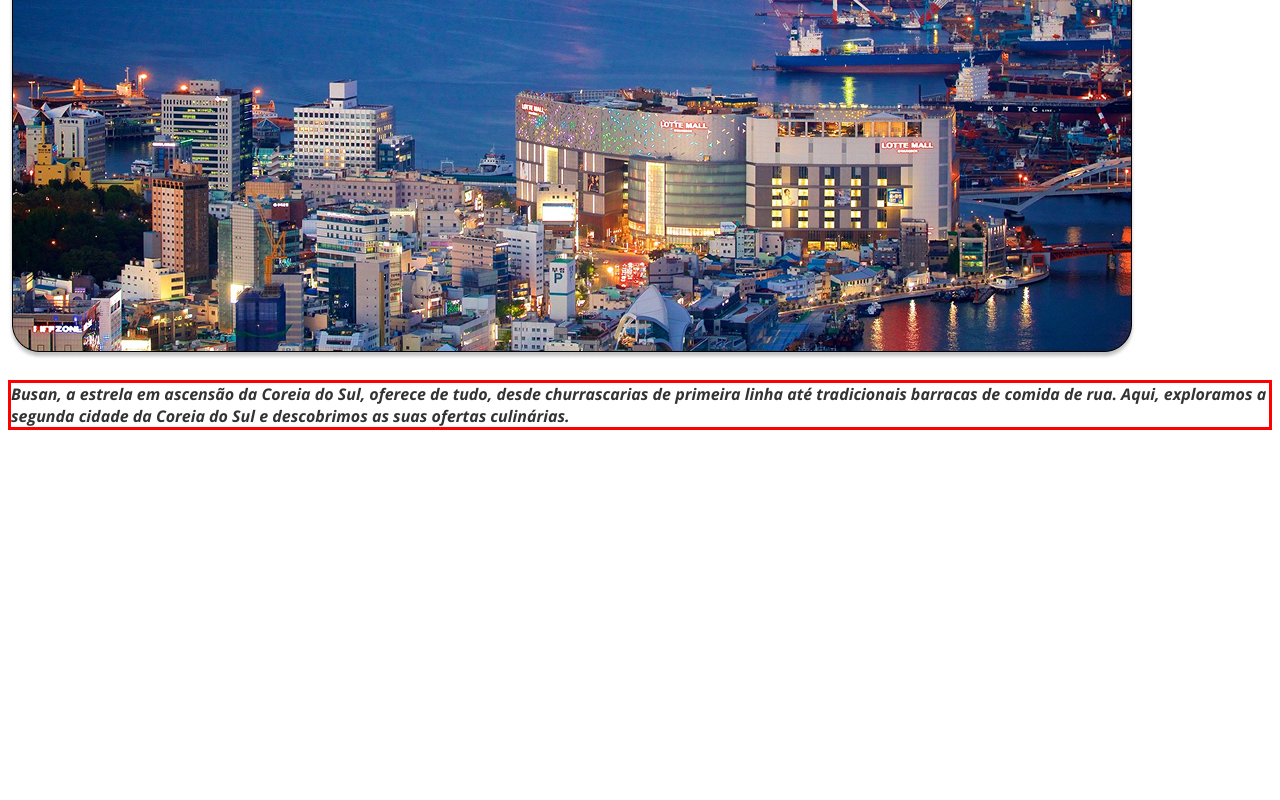
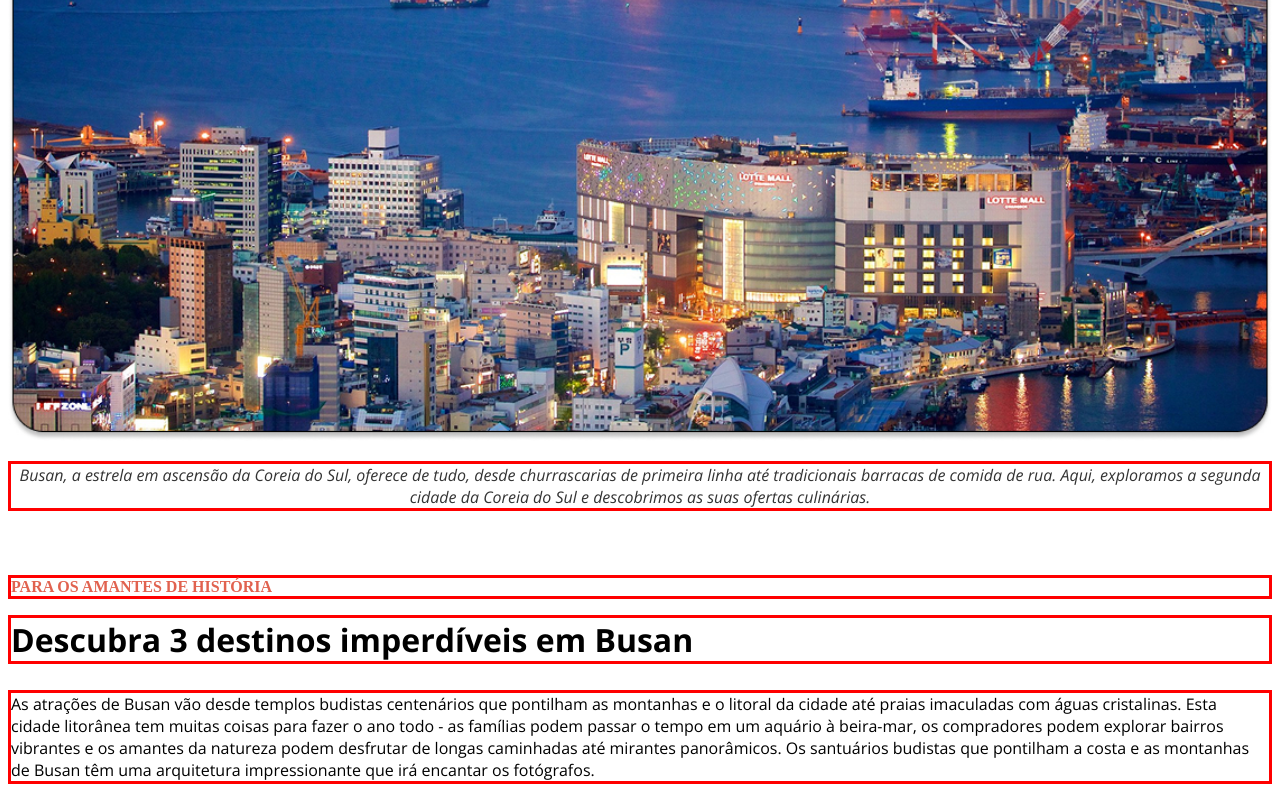
Before and after one commit to YggorMartins/Local-Turistico, a plain HTML site: page index.html in a window 1280 px wide. Shown: the part 451-1251 px from the top of the page. Before the commit the page ends 889 px from the top, so only its background shows below. Drawn offline with nearby package versions, Linux system fonts and the light colour scheme.

Commit message:
Adicionado paragrafo e titulo e correçoes

```diff
--- a/index.html
+++ b/index.html
@@ -13,7 +13,7 @@
 <body>
   <div id="page">
     <section id="headline">
-      <p>
+      <p id="text" class="headline">
       SUA PROXIMA VIAGEM:
       </p>
     <section id="title-h1">
@@ -21,9 +21,21 @@
         Conheça Busan
       </h1>
     </section>
-      <img src="./assets/head-busan.jpg" alt="Foto de Busan, com um mar, barcos, prédios e uma ponte.">
+      <img class="img" src="./assets/head-busan.jpg" alt="Foto de Busan, com um mar, barcos, prédios e uma ponte.">
     <section id="description">
-      <p class="subtitle">Busan, a estrela em ascensão da Coreia do Sul, oferece de tudo, desde churrascarias de primeira linha até tradicionais barracas de comida de rua. Aqui, exploramos a segunda cidade da Coreia do Sul e descobrimos as suas ofertas culinárias.</p>
+      <p id="text" class="subtitle">Busan, a estrela em ascensão da Coreia do Sul, oferece de tudo, desde churrascarias de primeira linha até tradicionais barracas de comida de rua. Aqui, exploramos a segunda cidade da Coreia do Sul e descobrimos as suas ofertas culinárias.</p>
+      <section id="headline-2">
+        PARA OS AMANTES DE HISTÓRIA
+      </section>
+      <p id="text" class="titulo2">
+        <h2>
+          Descubra 3 destinos imperdíveis em Busan
+        </h2>
+        <p id="text" class="paragraph">
+          As atrações de Busan vão desde templos budistas centenários que pontilham as montanhas e o litoral da cidade até praias imaculadas com águas cristalinas. Esta cidade litorânea tem muitas coisas para fazer o ano todo - as famílias podem passar o tempo em um aquário à beira-mar, os compradores podem explorar bairros vibrantes e os amantes da natureza podem desfrutar de longas caminhadas até mirantes panorâmicos.
+          Os santuários budistas que pontilham a costa e as montanhas de Busan têm uma arquitetura impressionante que irá encantar os fotógrafos.
+        </p>
+      </p>
     </section>
   </div>
 </body>
--- a/style.css
+++ b/style.css
@@ -1,4 +1,16 @@
-p {
+* {
+  justify-content: center;
+
+}
+
+body {
+  background-size: cover;
+}
+#page {
+  box-sizing: border-box;
+  margin: auto;
+}
+.headline {
   font-size: 16px;
   line-height: 22px;
   font-weight: bold;
@@ -7,6 +19,7 @@ p {
   border: solid red;
   margin-bottom: 8px;
   }
+
 h1 {
   font-family: "Open Sans", sans-serif;
   font-size: 36px;
@@ -18,7 +31,6 @@ h1 {
 }
 
 .img {
-  margin: 40px 0 24px 0;
   border-radius: 28px;
   width: 100%;
 }
@@ -28,7 +40,9 @@ h1 {
   font-style: italic;
   font-size: 16px;
   color: #333333;
+  font-weight: normal;
   border: solid red;
+  text-align: center;
 }
 .divider {
   width: 100%;
@@ -36,3 +50,29 @@ h1 {
   margin: 36px 0;
   background-color: #d9d9d9;
 }
+
+#headline-2 {
+  font-size: 16px;
+  line-height: auto;
+  color: #E1624F;
+  text-transform: uppercase;
+  font-weight: bold;
+  margin-top: 64px;
+  margin-bottom: 2px;
+  border: solid red;
+}
+
+h2 {
+  font-size: 32px;
+  font-weight: bold;
+  font-family: "Open Sans", sans-serif;
+  margin-top: 2px;
+  border: solid red;
+}
+
+.paragraph {
+  font-family: "Open Sans", sans-serif;
+  font-weight: normal;
+  gap: 2%;
+  border: solid red;
+}
```
